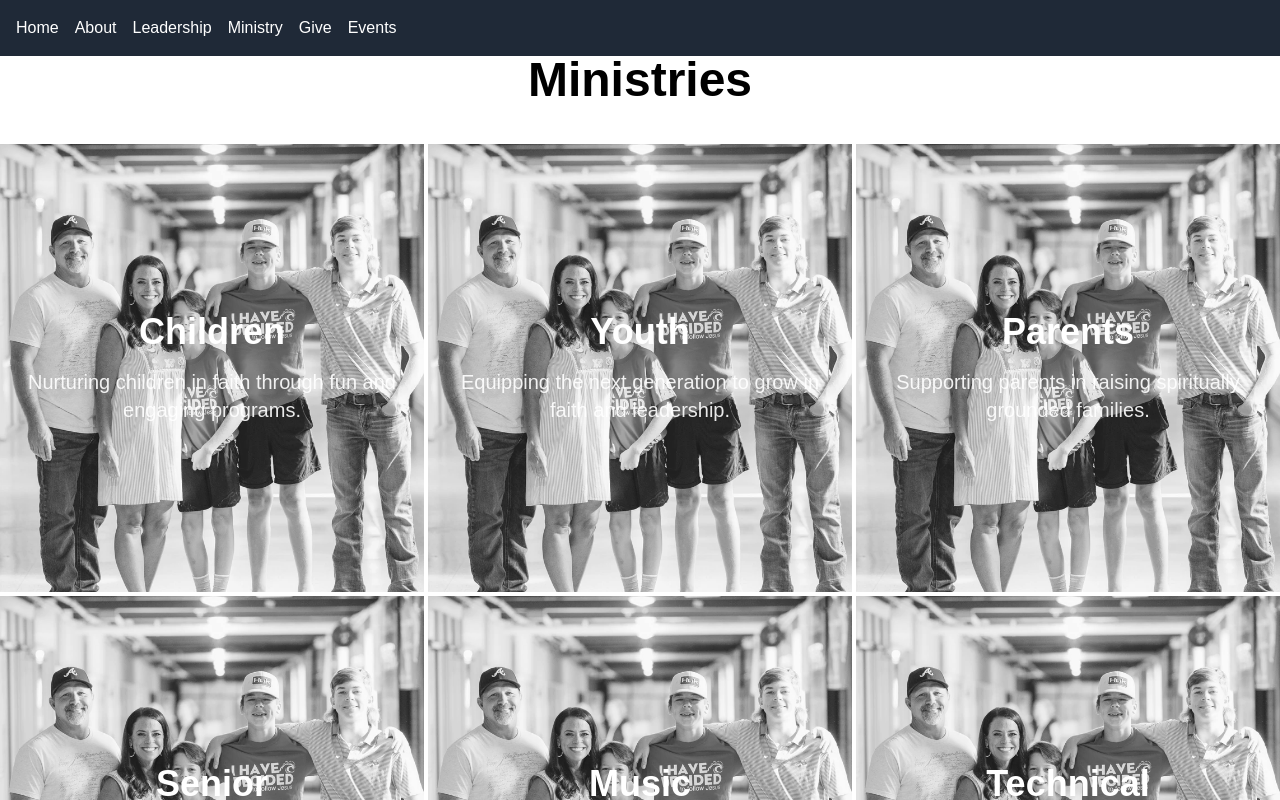
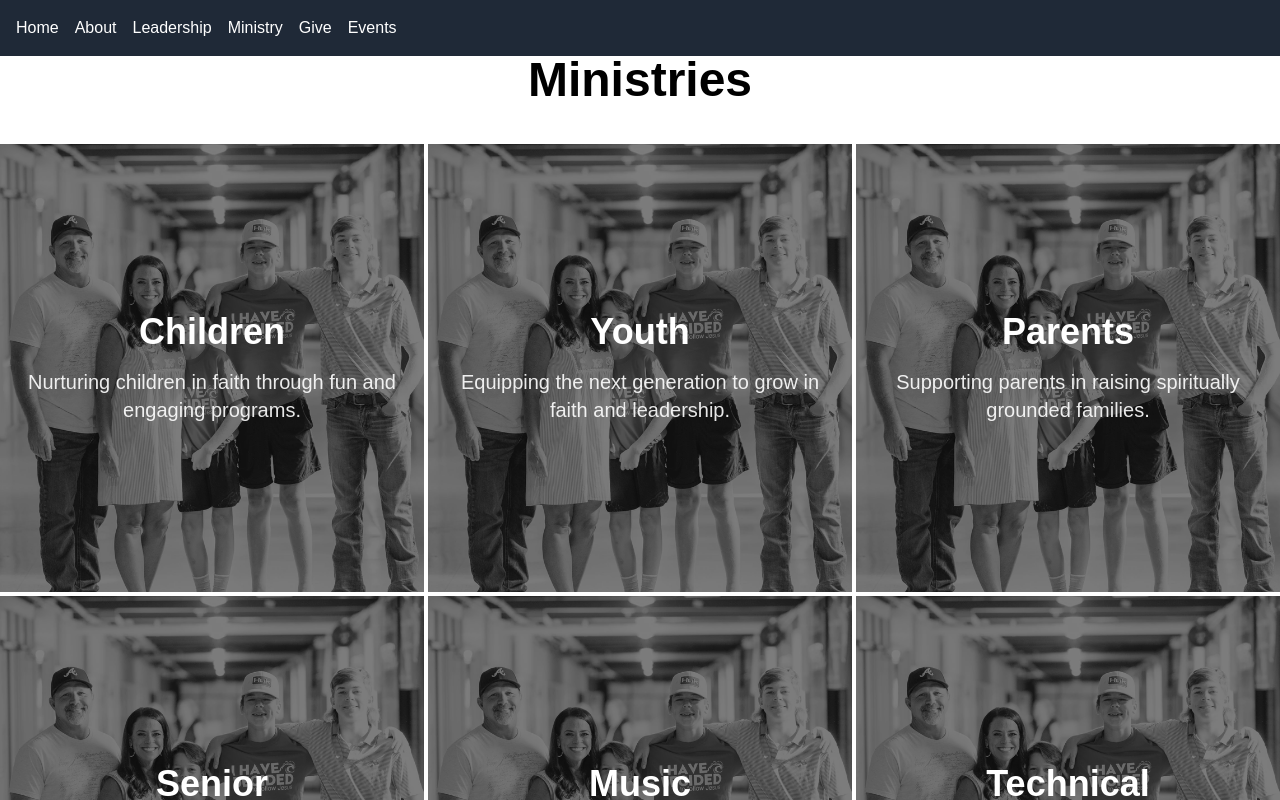
Before and after one commit to Je-ric/TRGC-Website, a React (Create React App) app: page /ministry in a window 1280 px wide. Shown: the top 800 px of the page. Built offline with nearby package versions, Linux system fonts and the light colour scheme.

Commit message:
add dark overlay

```diff
--- a/src/pages/ministry.js
+++ b/src/pages/ministry.js
@@ -96,6 +96,8 @@ export default function Ministry() {
           "
             />
 
+            <div className="absolute inset-0 bg-black/50 z-5 pointer-events-none"></div>
+
             {/* Default visible text (title + description) */}
             <div className="absolute inset-0 flex flex-col justify-center items-center text-center text-white p-6 z-10 pointer-events-none
                         transition-opacity duration-500 opacity-100 group-hover:opacity-0">
```
